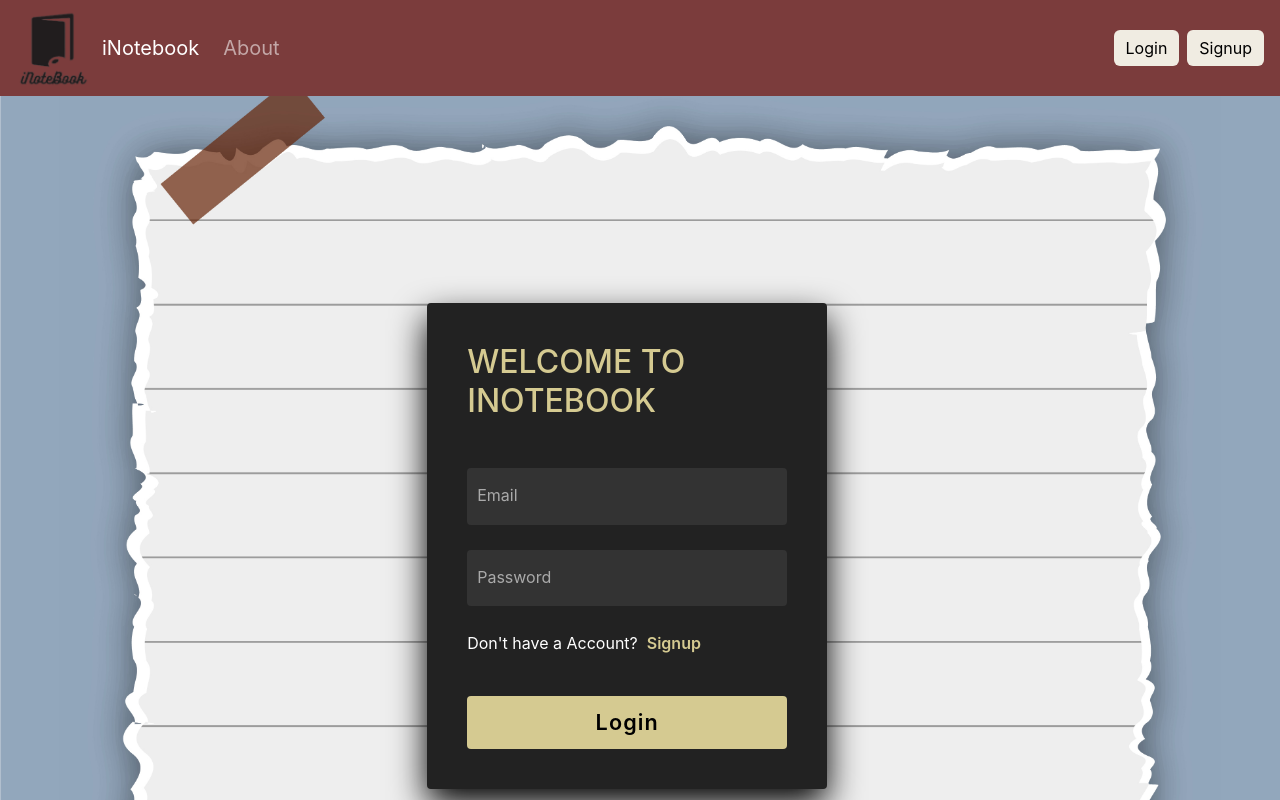
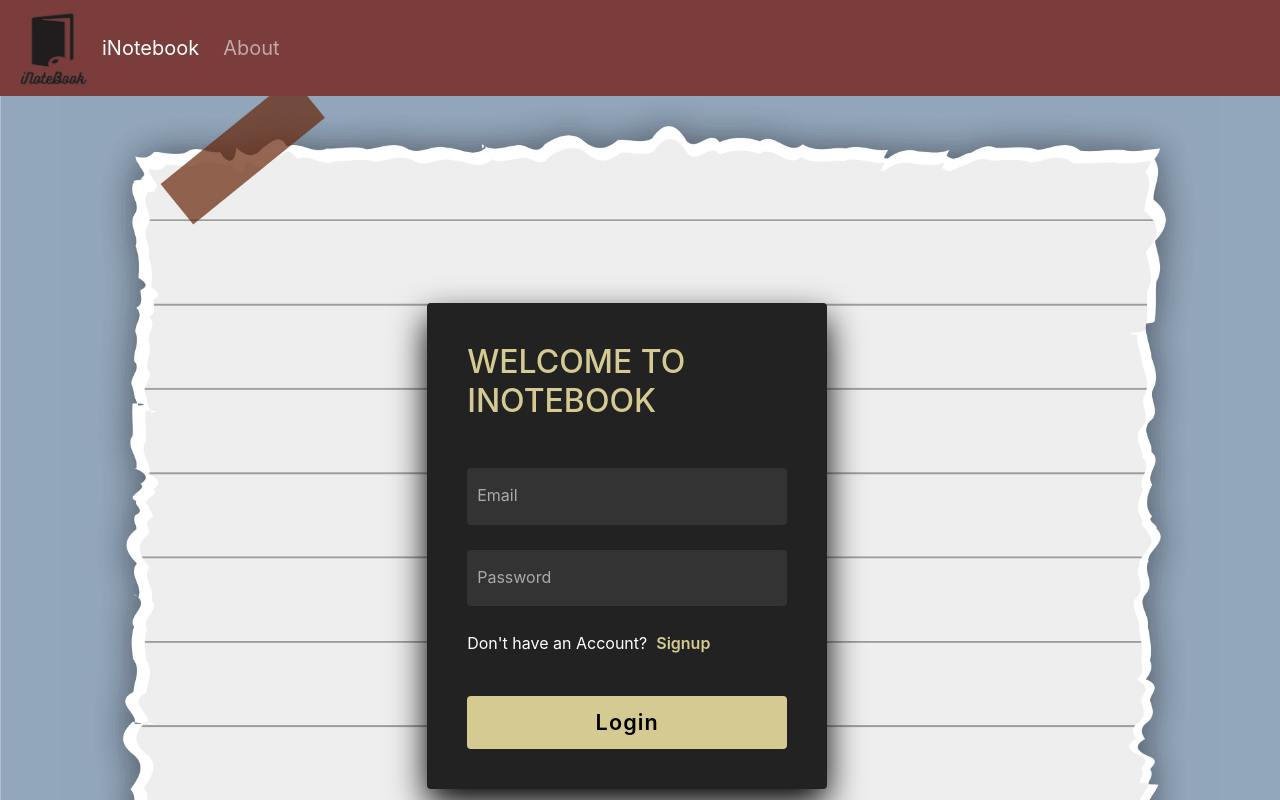
Before and after one commit to BhanuPratap0/inotebook, a React (Create React App) app: page /login in a window 1280 px wide. Shown: the top 800 px of the page. Built offline with nearby package versions, Linux system fonts and the light colour scheme.

Commit message:
good night

```diff
--- a/src/components/Login.js
+++ b/src/components/Login.js
@@ -50,7 +50,7 @@ const Test = () => {
                         <div className="inputBox">
                         <input type="password" onChange={onChange}  value={credential.password} id="password" name="password" required /><i>Password</i>
                         </div>
-                        <div className="links"><p style={{color:"white"}}>Don't have a Account?&nbsp;&nbsp;</p><Link to="/signup">Signup</Link>
+                        <div className="links"><p style={{color:"white"}}>Don't have an Account?&nbsp;&nbsp;</p><Link to="/signup">Signup</Link>
                         </div>
                         <div className="inputBox">
                             <input type="submit" value="Login" />
--- a/src/components/Navbar.js
+++ b/src/components/Navbar.js
@@ -27,10 +27,6 @@ const Navbar = () => {
               <Link className={`nav-link ${location.pathname === "/about" ? "active" : ""} `} to="/about">About</Link>
             </li>
           </ul>
-          { !localStorage.getItem('token') ?<form className="d-flex" role="search">
-          <Link className="btn btn-primary mx-1 " to="/login" role="button">Login</Link>
-          <Link className="btn btn-primary mx-1 " to="/signup" role="button">Signup</Link>
-          </form>: <div><buttons className="btn btn-primary mx-1 " onClick={handleLogout} role="button">Logout</buttons></div>}
         </div>
         {localStorage.getItem('token')&&<Link to="/profile" ><img src={proIcon} style={{width:"50px", marginRight:"10px", marginLeft:"10px" }} /></Link>}
       </div>
--- a/src/components/Signup.js
+++ b/src/components/Signup.js
@@ -74,7 +74,7 @@ const Signup = () => {
                         <div className="inputBox">
                         <input type="password" id="cpassword" name="cpassword" onChange={onChange} minLength={5} required /><i>Confirm Password</i>
                         </div>
-                        <div className="links"><p style={{color:"white"}}>Already have a Account?&nbsp;&nbsp;</p><Link to="/login">Login</Link>
+                        <div className="links"><p style={{color:"white"}}>Already have an Account?&nbsp;&nbsp;</p><Link to="/login">Login</Link>
                         </div>
                         <div className="inputBox">
                             <input type="submit" value="Singup" />
```
